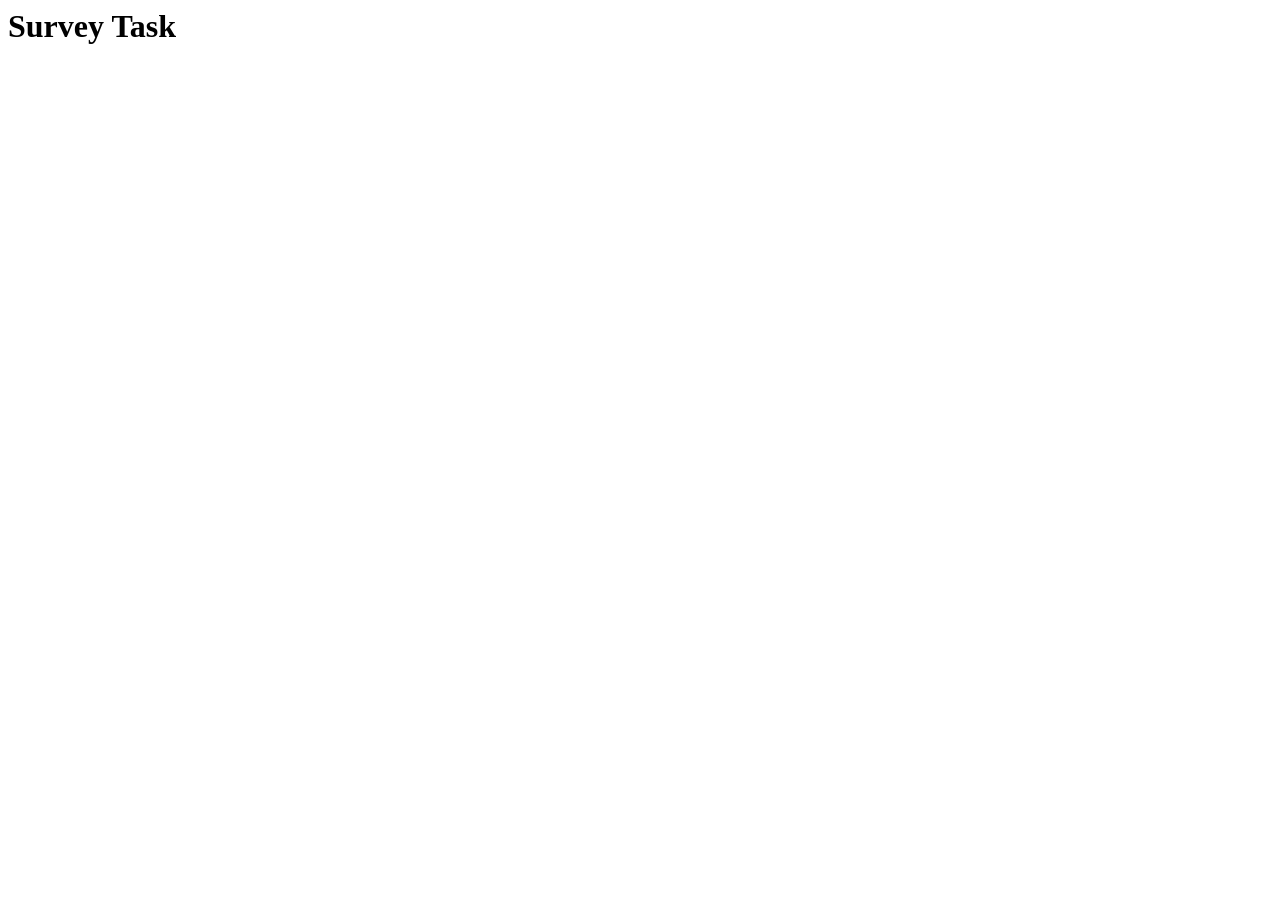
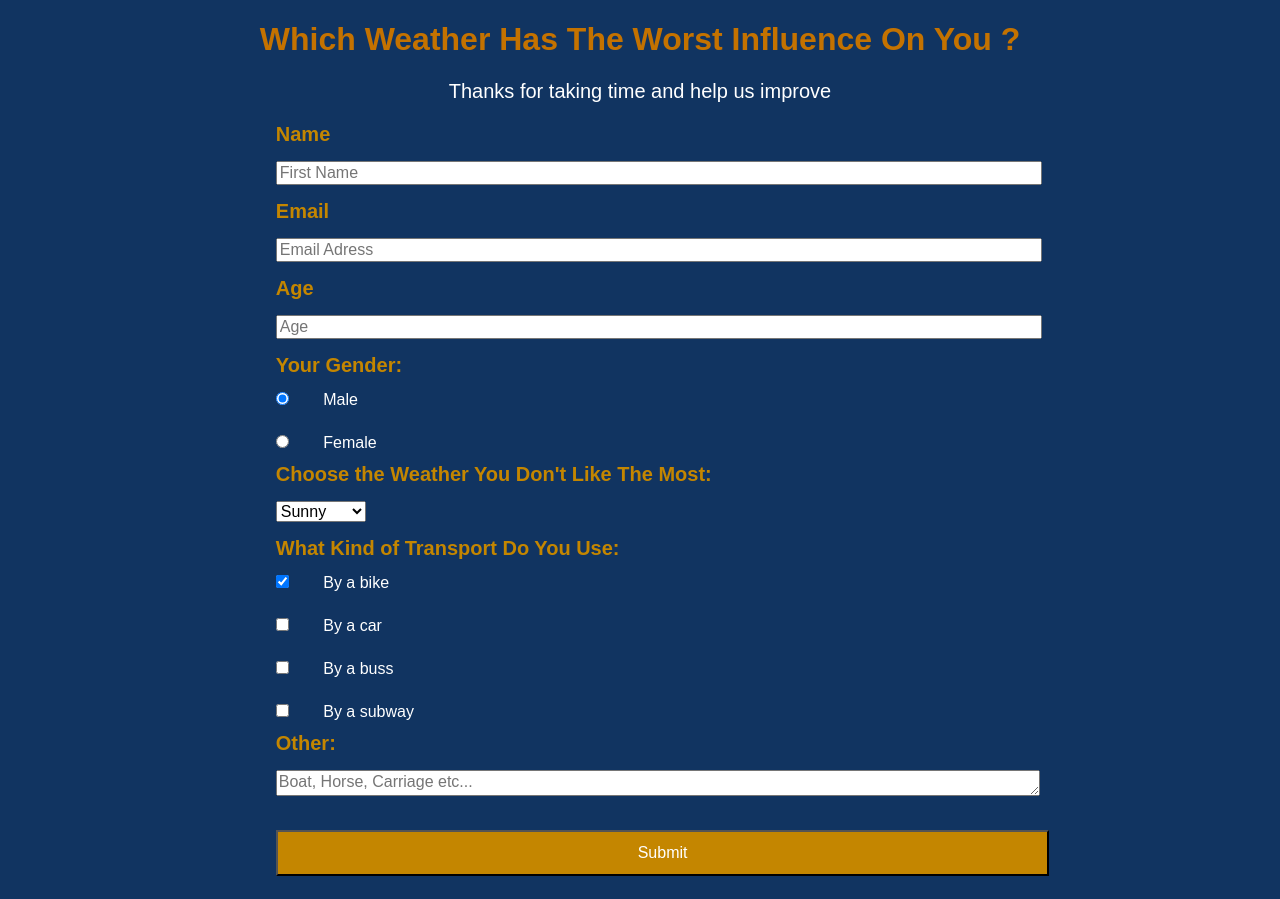
Before and after one commit to lukakamladze/Survey_Form, a plain HTML site: page index.html in a window 1280 px wide. Before the commit the page ends 800 px from the top, so only its background shows below. Drawn offline with Linux system fonts and the light colour scheme.

Commit message:
Updated README, html, css files

```diff
--- /dev/null
+++ b/css/styles.css
@@ -0,0 +1,61 @@
+form{
+  padding-left: 20%;
+  padding-right: 20%;
+}
+html {
+  background-color: #113461;
+}
+
+body {
+  font-family: 'Poppins', sans-serif;
+  color: white;
+}
+
+#title {
+  text-align: center;
+  color: #C47200;
+}
+
+#description {
+  text-align: center;
+  font-size: 20px;
+}
+
+#submit {
+  width: 102%;
+  padding: 0.75rem;
+  background: #C48600;
+  color: inherit;
+  cursor: pointer;
+}
+
+label,
+input,
+button,
+select,
+textarea {
+  margin: 15px;
+  font-family: inherit;
+  font-size: inherit;
+  line-height: inherit;
+}
+
+#name,
+#email,
+#age {
+  width: 100%;
+}
+
+textarea{
+  width: 100%;
+  height: 20px;
+}
+
+.question{
+  font-weight: bold;
+  font-size: 20px;
+  color: #C48600;
+}
+#number{
+  width: 100%;
+}
--- a/index.html
+++ b/index.html
@@ -1 +1,61 @@
-<h1>Survey Task</h1>
+<!DOCTYPE html>
+<html lang="en" dir="ltr">
+  <head>
+    <link rel="stylesheet" href="css/styles.css">
+    <title>Survey Form</title>
+  </head>
+  <body>
+      <h1 id="title">
+        Which Weather Has The Worst Influence On You ?
+      </h1>
+
+      <p id="description">
+        Thanks for taking time and help us improve
+      </p>
+
+      <form id="survey-form">
+        <label for="name" id="name-label" class="question">Name</label><br>
+        <input id="name" input type="text" placeholder="First Name" required><br>
+
+        <label for="email" id="email-label" class="question">Email</label><br>
+        <input id="email" input type="email" placeholder="Email Adress" required><br>
+
+        <label for="number" id="number-label" class="question">Age</label><br>
+        <input id="number" input type="number" min="0" max="120" placeholder="Age" required><br>
+
+        <label for="gender" class="question">Your Gender:</label><br>
+        <input type="radio" id="male" name="gender" value="male" checked>
+        <label for="male">Male</label><br>
+        <input type="radio" id="female" name="gender" value="female">
+        <label for="female">Female</label><br>
+
+
+        <label for="weather" class="question">Choose the Weather You Don't Like The Most:</label><br>
+        <select name="weather" id="dropdown">
+          <option value="sunny">Sunny</option>
+          <option value="windy">Windy</option>
+          <option value="cloudy">Cloudy</option>
+          <option value="rainy">Rainy</option>
+          <option value="thunder">Thundery</option>
+          <option value="snowy">Snowy</option>
+        </select><br>
+
+        <label for="transport" class="question" >What Kind of Transport Do You Use:</label><br>
+        <input type="checkbox" id="checkbox" name="vehicle1" value="bike" checked>
+        <label for="vehicle1"> By a bike</label><br>
+        <input type="checkbox" id="checkbox" name="vehicle2" value="car">
+        <label for="vehicle2"> By a car</label><br>
+        <input type="checkbox" id="checkbox" name="vehicle3" value="buss">
+        <label for="vehicle3"> By a buss</label><br>
+        <input type="checkbox" id="checkbox" name="vehicle4" value="subway">
+        <label for="vehicle3"> By a subway</label><br>
+
+        <label for="other" class="question" >Other:</label><br>
+        <textarea name="name" placeholder="Boat, Horse, Carriage etc... "></textarea><br>
+
+
+        <input type="submit" value="Submit" id="submit" >
+      </form>
+  </body>
+  <script type="text/javascript" src="https://cdn.freecodecamp.org/testable-projects-fcc/v1/bundle.js"></script>
+</html>
```
Also changed, not shown: 1 other file.
